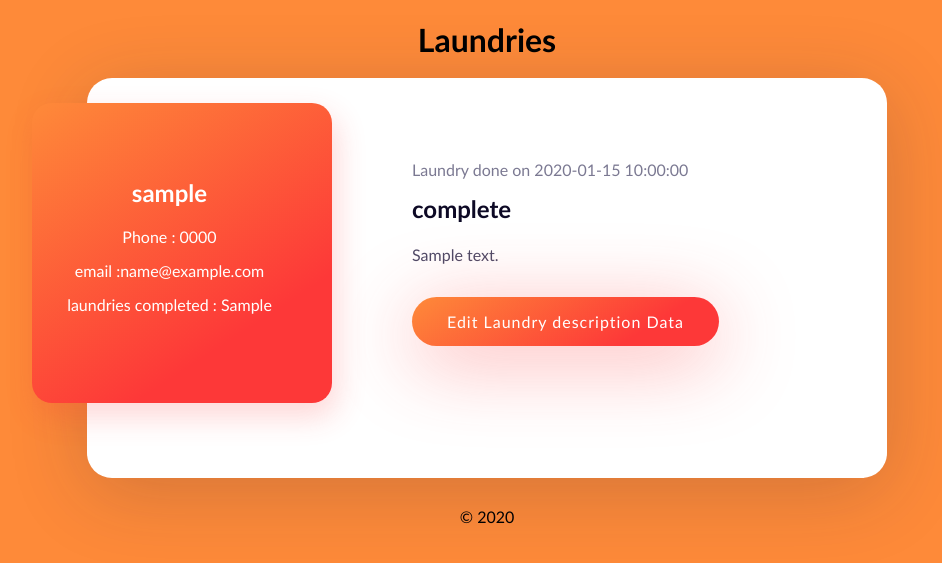
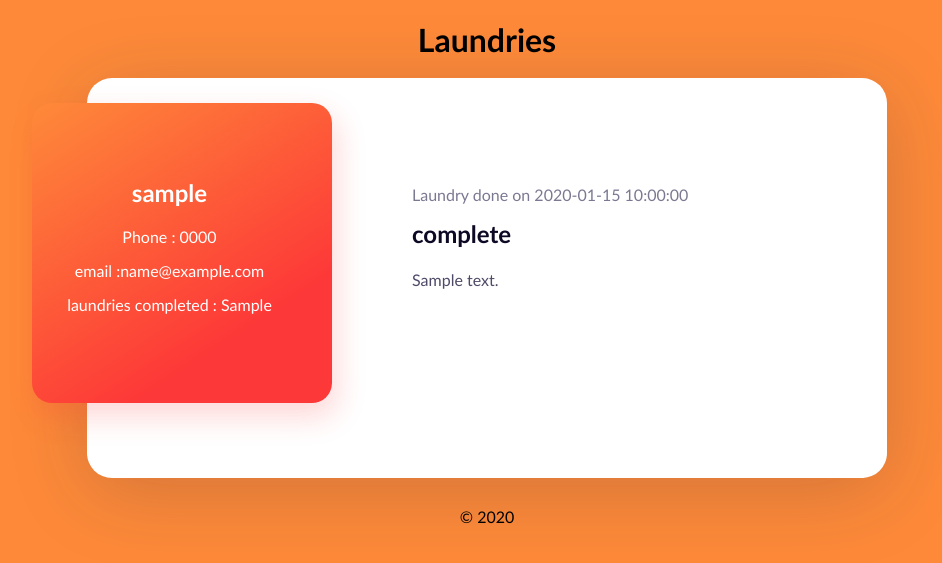
Before and after one commit to jmalisha/laundrymgtapp, a PHP site: page /LaundryMgtApp/admin/laundries.php in a window 1280 px wide. Shown: the part 53-616 px from the top of the page, without its empty margins (153-1095 px from the left). Run offline with PHP 8.4, Linux system fonts and the light colour scheme; the visitor is signed in with stand-in values (Sample User, id 1); tables that the repository leaves empty or names only in its code hold one stand-in row (values such as "Sample post").

Commit message:
conditionally render edit laundry button

```diff
--- a/admin/laundries.php
+++ b/admin/laundries.php
@@ -35,7 +35,12 @@ $result = mysqli_query($conn, $sql);
                         <span class="content-date">Laundry done on <?php echo $laundryDate ?></span>
                         <div class="content-title"><?php echo $laundryStatus ?></div>
                         <div class="content-text"><?php echo $desc ?></div>
-                        <a href="#" class="content-button">Edit Laundry description Data</a>
+                        <?php
+                        if (!($laundryStatus == 'complete')) { ?>
+                            <a href="#" class="content-button">
+                                Edit Laundry status
+                            </a>
+                        <?php } ?>
                     </div>
                 </div>
             </div>
```
